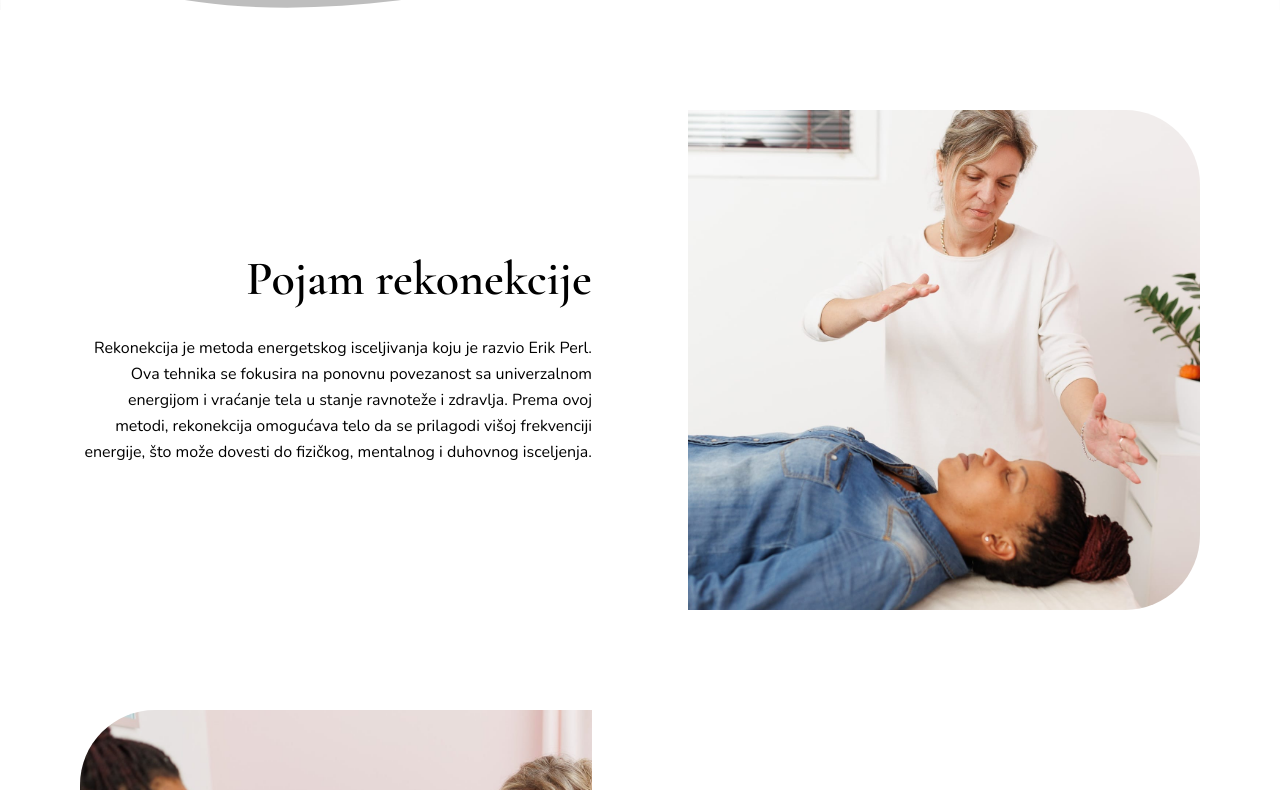
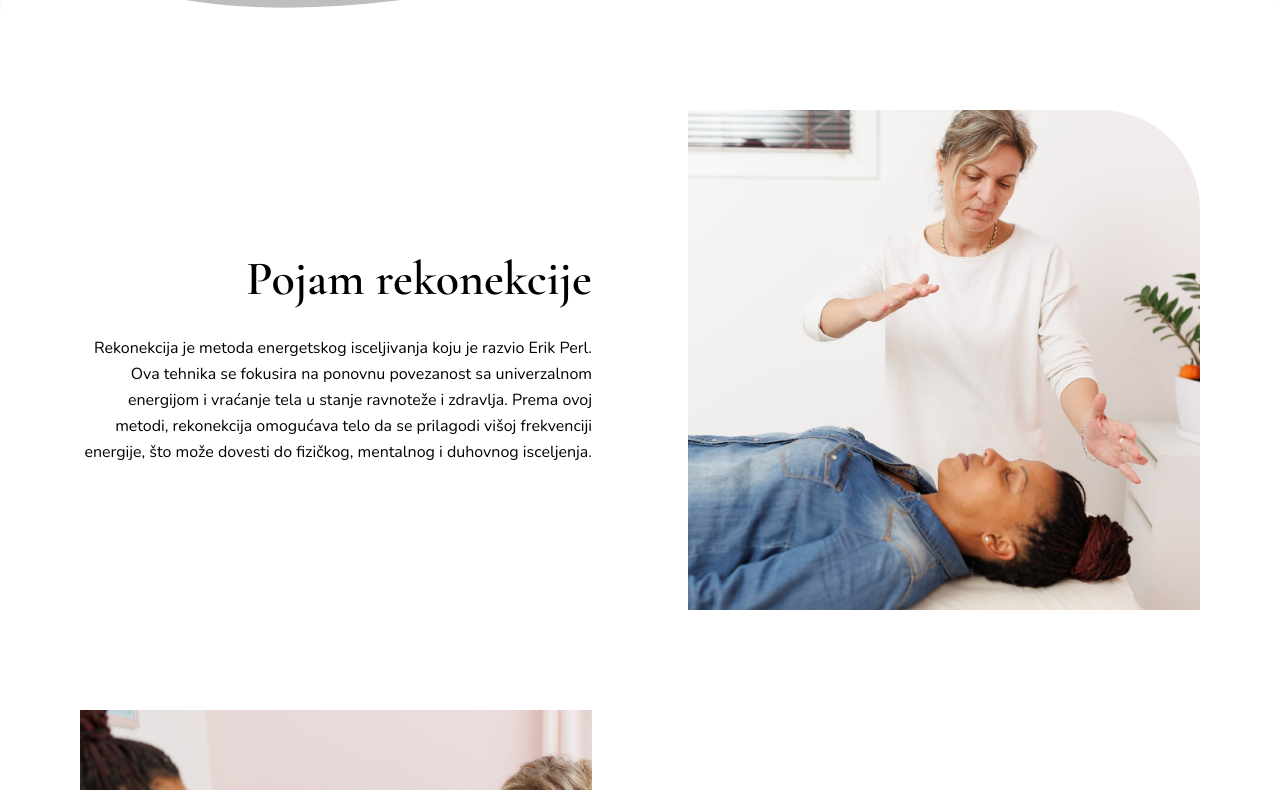
Before and after one commit to stefanelli990/rekonekcija-333-ljiljana, a React (Vite) app: page / in a window 1280 px wide. Shown: the part 810-1600 px from the top of the page. Built offline with nearby package versions, Linux system fonts and the light colour scheme; grey boxes are pictures that could not be loaded.

Commit message:
fixin border radius on several occasions

```diff
--- a/src/components/Contact.jsx
+++ b/src/components/Contact.jsx
@@ -38,7 +38,7 @@ export default function Contact() {
 
               <label>
               <input
-                className="w-full border border-gray-200 rounded-r-none bg-offWhite1  rounded-t-[35px] md:rounded-t-none md:rounded-tl-[35px] p-4 pl-6 outline-primaryColor"
+                className="w-full border border-gray-200 rounded-r-none bg-offWhite1  rounded-t-[28px] md:rounded-t-none md:rounded-tl-[28px] p-4 pl-6 outline-primaryColor"
                 type="text"
                 id="name"
                 name="name"
@@ -73,7 +73,7 @@ export default function Contact() {
 
             <button className="btn btn-form -mt-[10px]">Pošaljite poruku</button>
           </form>
-          <div className="md:w-1/2 bg-offWhite1 w-full p-8 rounded-b-[50px] md:rounded-b-none md:rounded-r-[50px] md:rounded-br-[50px]">
+          <div className="md:w-1/2 bg-offWhite1 w-full p-8 rounded-b-[40px] md:rounded-b-none md:rounded-r-[40px] md:rounded-br-[40px]">
             <h3 className="mb-6">Kontakt Informacije</h3>
             <ul className="flex flex-col gap-4">
               {contactInformations.map((information, index) => (
--- a/src/components/Reconnection.jsx
+++ b/src/components/Reconnection.jsx
@@ -27,7 +27,7 @@ export default function Reconnection() {
             <h2>{item.reconnectionTitle}</h2>
             <p>{item.reconnectionDesc}</p>
           </div>
-          <div className={`md:w-1/2 h-[400px] md:h-[500px] overflow-hidden rounded-t-[75px] md:rounded-t-none ${index % 2 === 0 ? 'md:rounded-r-[75px] md:rounded-tr-[75px]' : 'md:rounded-l-[75px] md:rounded-tl-[75px]'}`}>
+          <div className={`md:w-1/2 h-[400px] md:h-[500px] overflow-hidden rounded-t-[100px] md:rounded-t-none ${index % 2 === 0 ? ' md:rounded-tr-[100px]' : 'md:rounded-bl-[100px] '}`}>
             <img
               className="w-full h-full object-cover"
               src={item.reconnectionImg}
--- a/src/index.css
+++ b/src/index.css
@@ -38,6 +38,6 @@
     @apply py-0 px-0 h-12 w-12 rounded-full text-xl grid place-items-center;
   }
   .btn-form {
-    @apply p-4 rounded-none md:rounded-b-none md:rounded-bl-[35px];
+    @apply p-4 rounded-none md:rounded-b-none md:rounded-bl-[28px];
   }
 }
```
